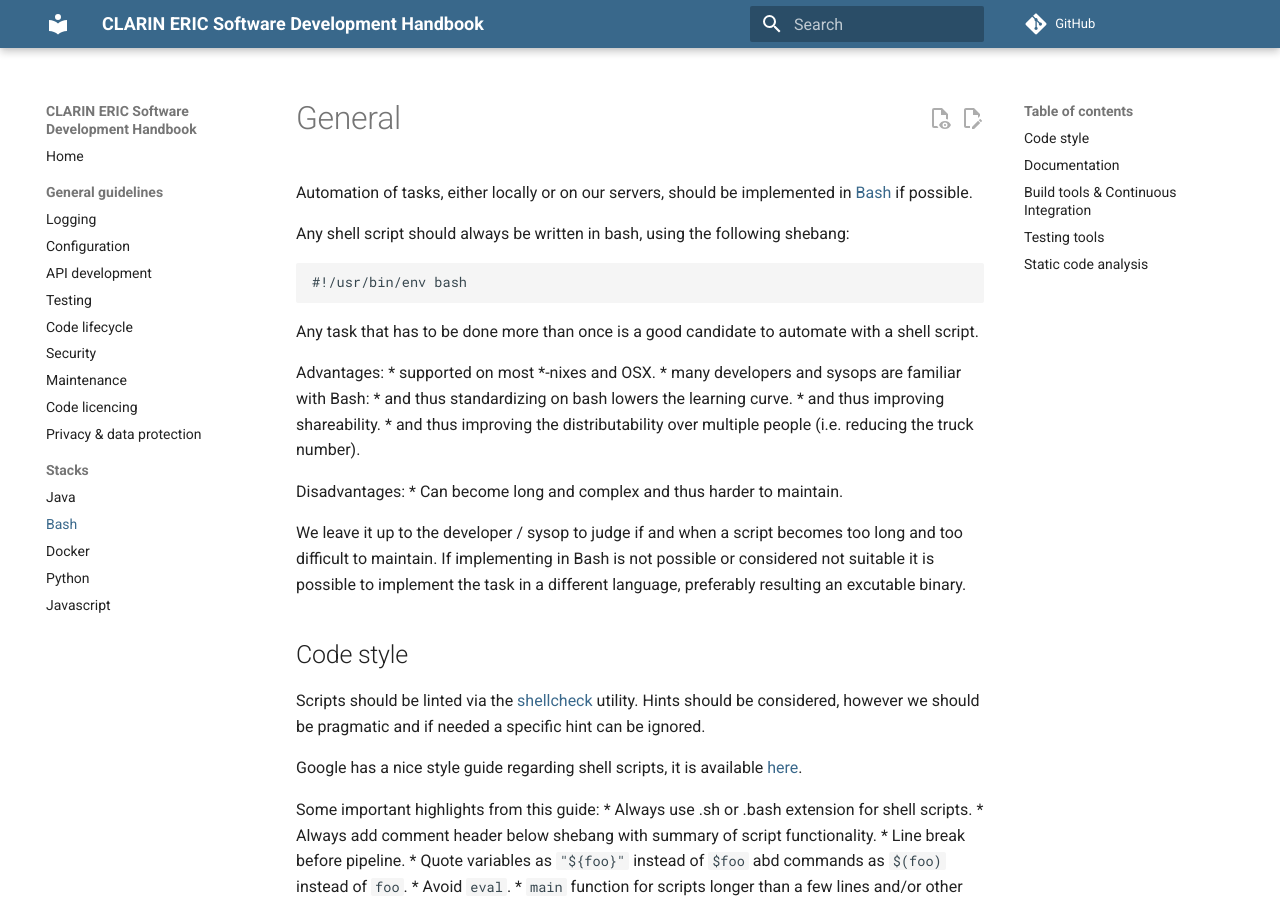
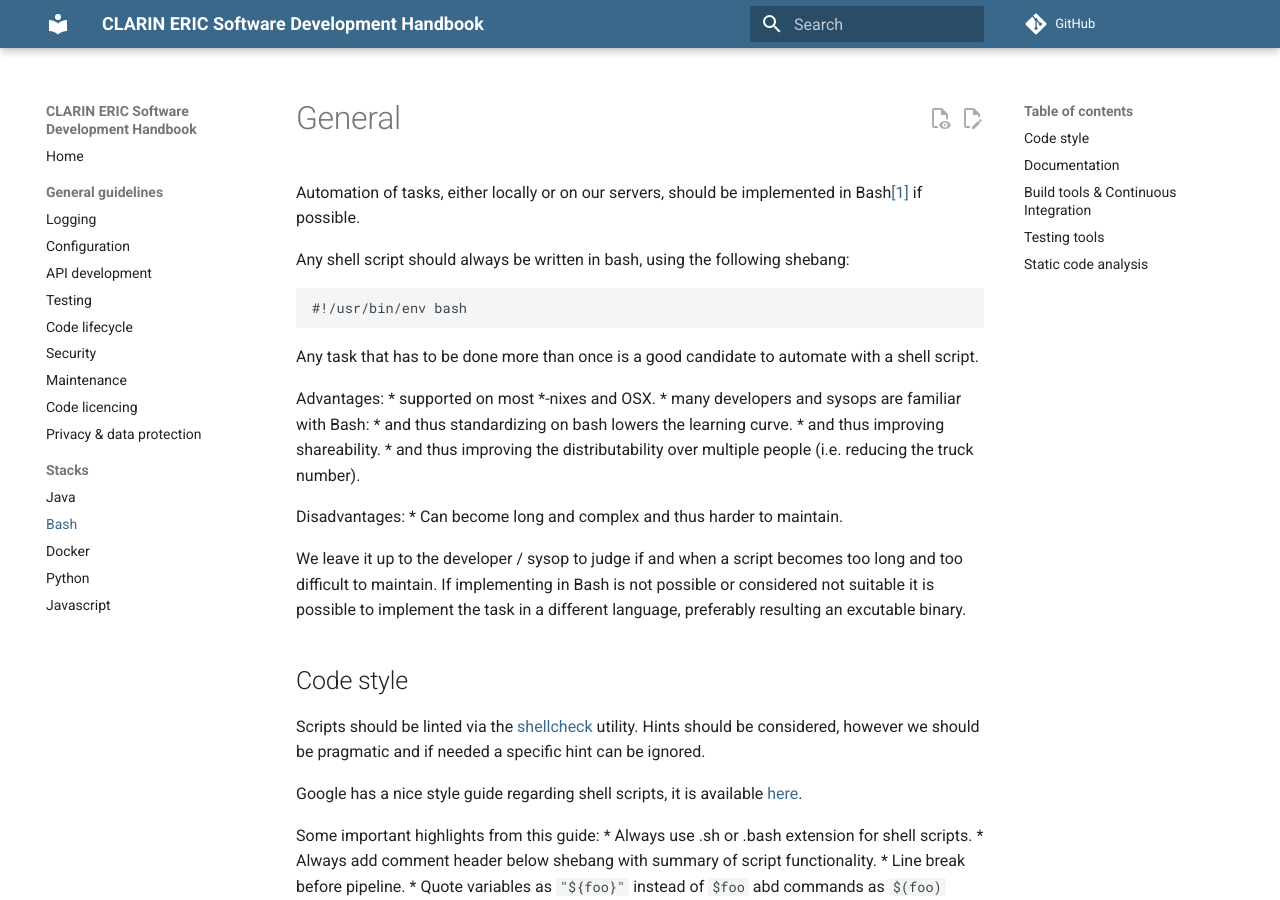
Before and after one commit to clarin-eric/handbook-development, an MkDocs documentation site: the page built from docs/stack/bash.md, in a window 1280 px wide and 900 px high. Built offline with MkDocs 1.6.1 and Material for MkDocs 9.7.7, drawn with Linux system fonts in a browser that asks for light colours; comment, search, counter and statistics services are not loaded; some of the changed text lies outside the part shown.

Commit message:
Add cross reference

````diff
--- a/docs/stack/bash.md
+++ b/docs/stack/bash.md
@@ -1,6 +1,6 @@
 # General
 
-Automation of tasks, either locally or on our servers, should be implemented in [Bash](https://www.gnu.org/software/bash/) if possible.
+Automation of tasks, either locally or on our servers, should be implemented in Bash[[1]](#bash) if possible.
 
 Any shell script should always be written in bash, using the following shebang:
 ```
@@ -93,3 +93,6 @@ we don't have experience with this tool.
 
 ## Static code analysis
 Script analysis is achieved by linting via the [shellcheck](https://www.shellcheck.net/) utility.
+
+# Further Reading
+1. <a name="bash">https://www.gnu.org/software/bash/</a>
````
